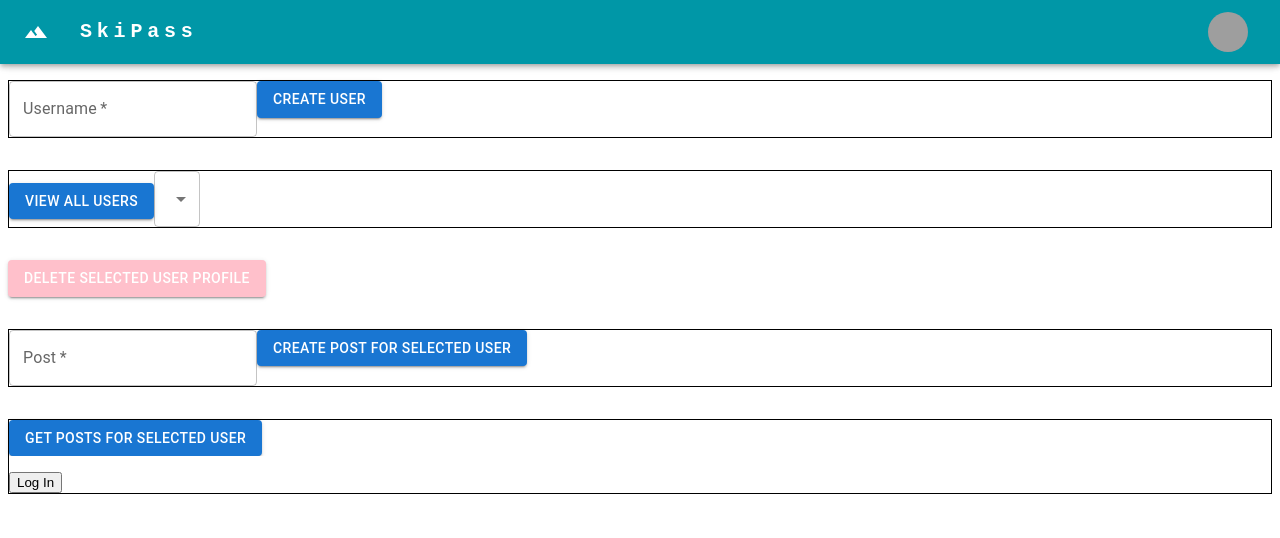
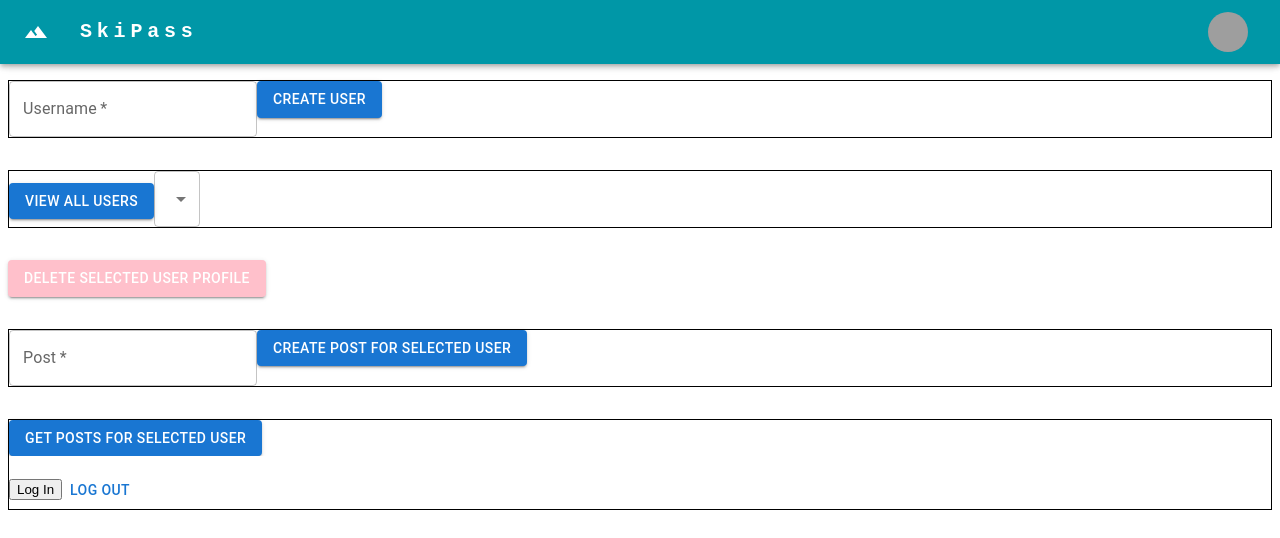
Before and after one commit to AleksandraKrasteva/skipass, a Next.js app in the folder client/: page / in a window 1280 px wide. Shown: the top 538 px of the page. Built offline with nearby package versions, Linux system fonts and the light colour scheme; grey boxes are pictures that could not be loaded.

Commit message:
change authcallback and add logout btn

```diff
--- /dev/null
+++ b/client/src/components/atoms/LogOutBtn/index.tsx
@@ -0,0 +1,14 @@
+import { useAuth0 } from '@auth0/auth0-react';
+import Button from '@mui/material/Button';
+
+const LogoutButton = () => {
+	const { logout } = useAuth0();
+
+	return (
+		<Button onClick={() => logout({ logoutParams: { returnTo: 'https://auth0.skipass.pages.dev' } })}>
+      Log Out
+		</Button>
+	);
+};
+
+export default LogoutButton;
--- a/client/src/pages/_app.tsx
+++ b/client/src/pages/_app.tsx
@@ -8,7 +8,7 @@ export default function App(props: AppProps) {
 	const { Component, pageProps } = props;
 	return (
 		<Auth0Provider domain="dev-hxsl4k6mw7xspicu.eu.auth0.com" clientId="pZ5kS27dqX4zxH3xzTF1Q18qz7dTLrrJ" authorizationParams={{
-			redirect_uri: 'https://auth0.skipass.pages.dev/api/auth/callback'
+			redirect_uri: 'https://auth0.skipass.pages.dev/'
 	 	  }}
 	  >
 			<Component {...pageProps} />
--- a/client/src/pages/index.tsx
+++ b/client/src/pages/index.tsx
@@ -1,6 +1,7 @@
 import { UserData, createPost, createUser, deletePost, deleteUserProfile, viewPostsForUser, viewUsers } from '@/api/requests';
 import { Post, User } from '@/api/types';
 import LoginButton from '@/components/atoms/LogInBtn';
+import LogoutButton from '@/components/atoms/LogOutBtn';
 import Navigation from '@/components/molecultes/Navigation';
 import { Box, Button, List, ListItem, ListItemText, MenuItem, Select, TextField, Typography } from '@mui/material';
 // import axios from 'axios';
@@ -116,7 +117,8 @@ const HomePage = () => {
 				</List>
 				{/* <Button onClick={()=>handleLogin()}>Login</Button>
 				<a href="/api/auth/login">Login</a> */}
-				<LoginButton></LoginButton>
+				<LoginButton/>
+				<LogoutButton/>
 			</Box>
 		</>
 	);
```
